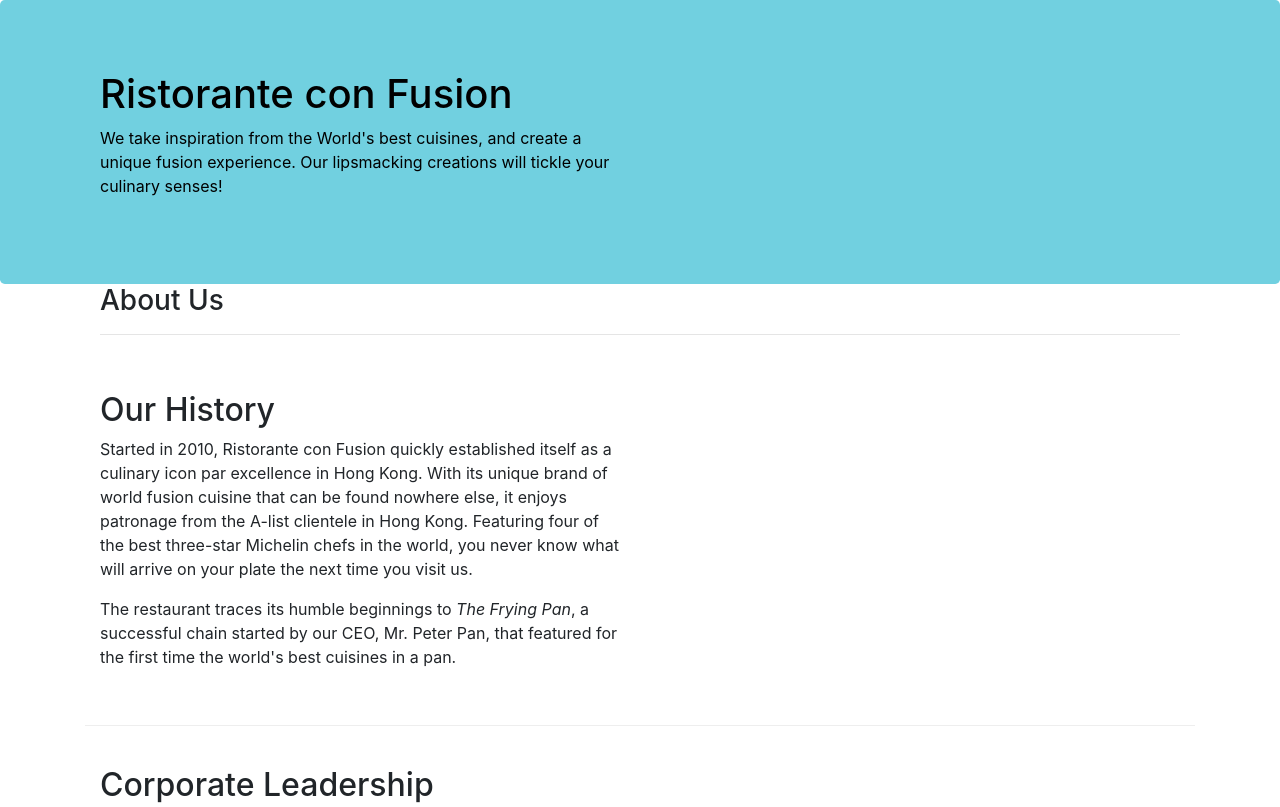
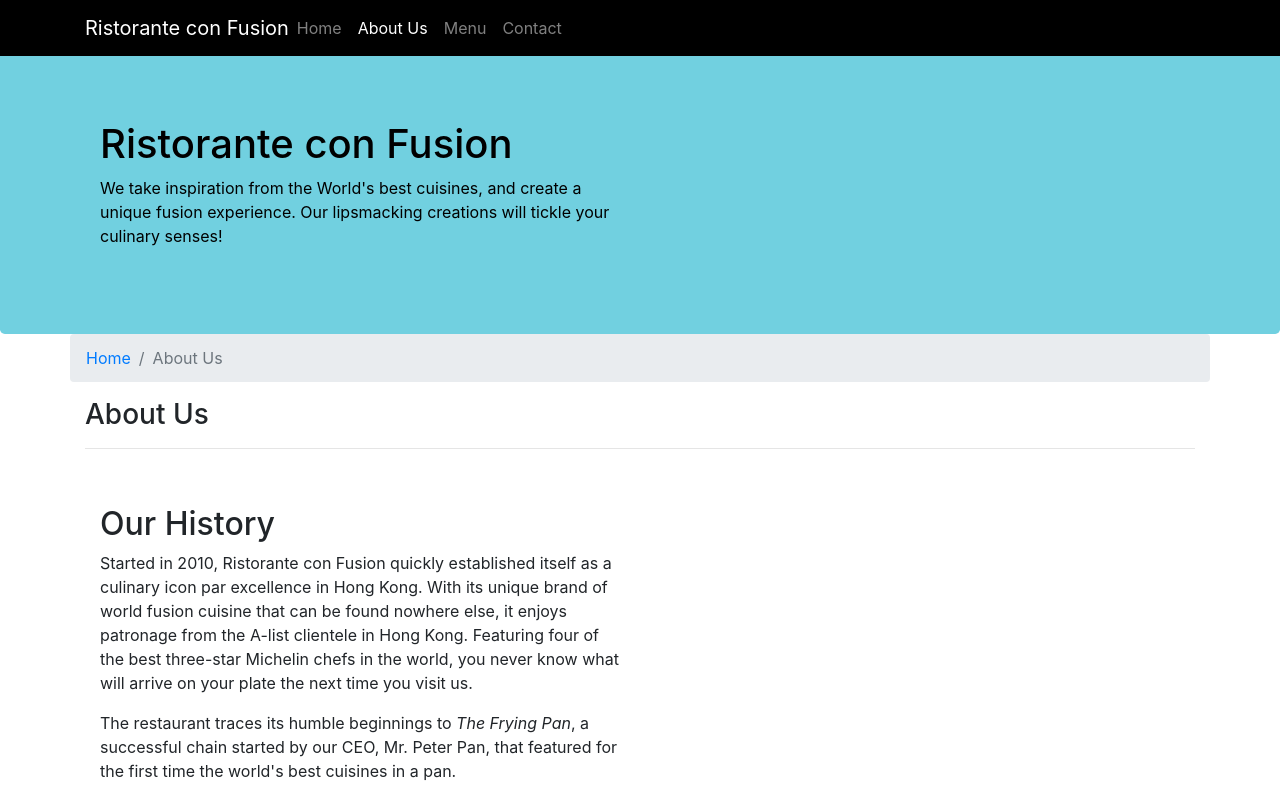
Before and after one commit to rishabh139/conFusionRestaurant, a website: page aboutus.html in a window 1280 px wide. Shown: the top 807 px of the page. Drawn offline with nearby package versions, Linux system fonts and the light colour scheme.

Commit message:
added breadcrumbs

```diff
--- a/aboutus.html
+++ b/aboutus.html
@@ -11,7 +11,22 @@
 </head>
 
 <body>
-
+    <nav class = "navbar navbar-dark navbar-expand-sm fixed-top">
+        <div class = "container">
+            <button class = "navbar-toggler" type= "button" data-toggle="collapse" data-target="#Navbar">
+                <span class="navbar-toggler-icon"></span>
+            </button>
+            <a class="navbar-brand mr-auto" href="index.html">Ristorante con Fusion</a>
+            <div class="collapse navbar-collapse" id="Navbar">
+                <ul class= "navbar-nav mr-auto">
+                    <li class="nav-item"><a class="nav-link" href="index.html">Home</a></li>
+                    <li class="nav-item active"><a class="nav-link" href="#">About Us</a></li>
+                    <li class="nav-item"><a class="nav-link" href="#">Menu</a></li>
+                    <li class="nav-item"><a class="nav-link" href="#">Contact</a></li>
+                </ul>
+            </div>
+        </div>
+    </nav>
     <header class="jumbotron">
         <div class="container">
             <div class="row row-header">
@@ -24,9 +39,12 @@
             </div>
         </div>
     </header>
-
     <div class = "container">
-        <div class= "row row-header">
+        <div class= "row">
+            <ol class="col-12 breadcrumb">
+                <li class="breadcrumb-item"><a href = "index.html">Home</a></li>
+                <li class="breadcrumb-item active"><a href = "#"></a>About Us</li>
+            </ol>
             <div class = "col-12">
                <h3>About Us</h3>
                <hr>
@@ -65,7 +83,7 @@
                 <div class="col-4 offset-1 col-sm-2">
                     <h5>Links</h5>
                     <ul class="list-unstyled">
-                        <li><a href="#">Home</a></li>
+                        <li><a href="index.html">Home</a></li>
                         <li><a href="#">About</a></li>
                         <li><a href="#">Menu</a></li>
                         <li><a href="#">Contact</a></li>
--- a/css/styles.css
+++ b/css/styles.css
@@ -28,3 +28,12 @@ address{
     margin:0px;
     color:#0f0f0f;
 }
+
+body {
+    padding: 50px 0px 0px 0px;
+    z-index: 0;
+}
+
+.navbar-dark{
+    background-color: black;
+}
```
Also changed, not shown: index.html (+21 -1 lines).
